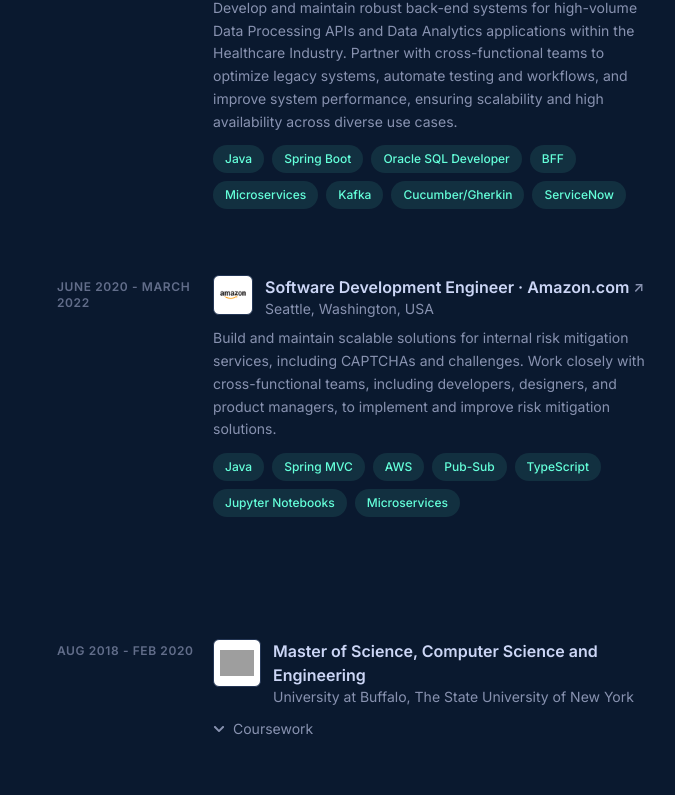
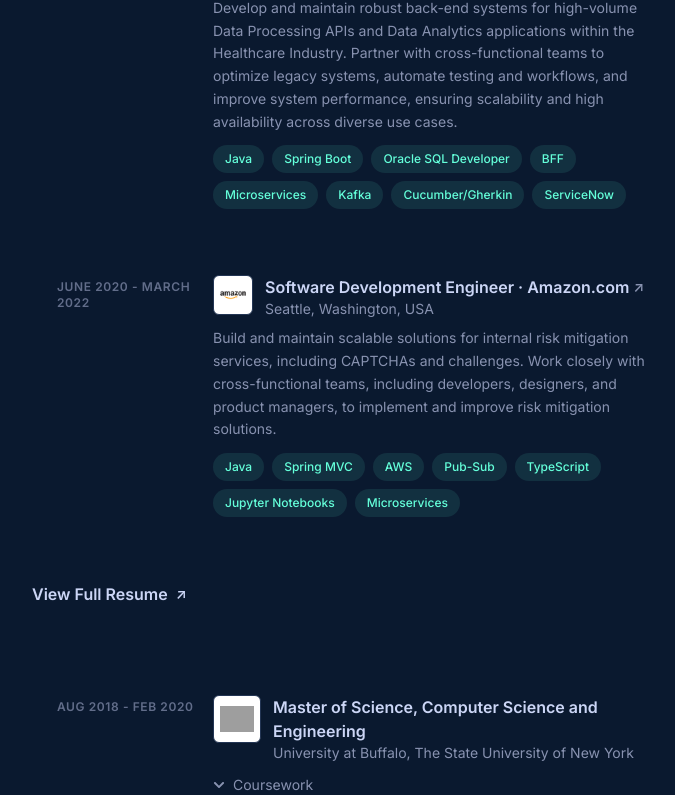
Before and after one commit to advait-d/portfolio, a Next.js app: page / in a window 1280 px wide. Shown: the part 1753-2548 px from the top of the page, without its empty margins (528-1203 px from the left). Built offline with nearby package versions, Linux system fonts and the light colour scheme; grey boxes are pictures that could not be loaded.

Commit message:
refactor: move resume link from SocialLinks to Experience section

```diff
--- a/src/components/Experience.tsx
+++ b/src/components/Experience.tsx
@@ -152,6 +152,19 @@
           </a>
         ))}
       </div>
+      <div className="mt-8">
+        <a
+          href="/Advait Resume.pdf"
+          target="_blank"
+          rel="noopener noreferrer"
+          className="inline-flex items-center text-[#ccd6f6] hover:text-[#64ffda] transition-colors duration-300 font-semibold group"
+        >
+          View Full Resume
+          <span className="inline-block transition-transform duration-300 group-hover:translate-x-1 group-hover:-translate-y-1 ml-2 text-sm">
+            ↗
+          </span>
+        </a>
+      </div>
     </section>
   );
 };
--- a/src/components/SocialLinks.tsx
+++ b/src/components/SocialLinks.tsx
@@ -1,16 +1,10 @@
 // SocialLinks.tsx
 import React from "react";
 import { FaGithub, FaEnvelope, FaLinkedin } from "react-icons/fa";
-import ResumeButton from "../components/ResumeButton";
-import BlogButton from "./blog/BlogButton";
 
 const SocialLinks: React.FC = () => {
   return (
     <div className="flex gap-4 items-center">
-      <div className="flex items-center gap-3">
-        <ResumeButton />
-        <BlogButton />
-      </div>
       <a
         href="https://github.com/advait-d"
         target="_blank"
```
